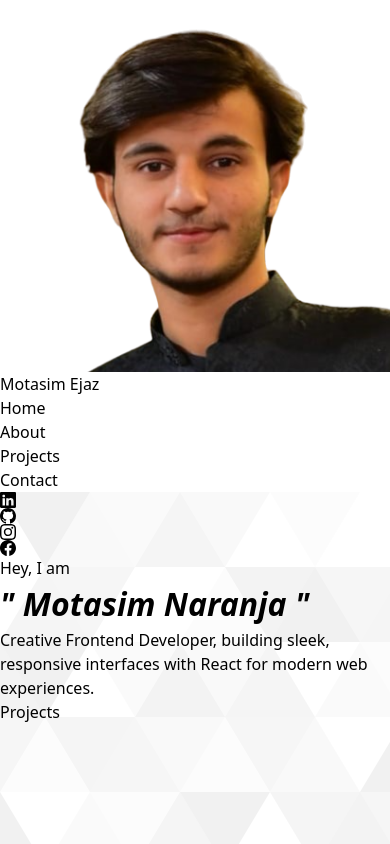
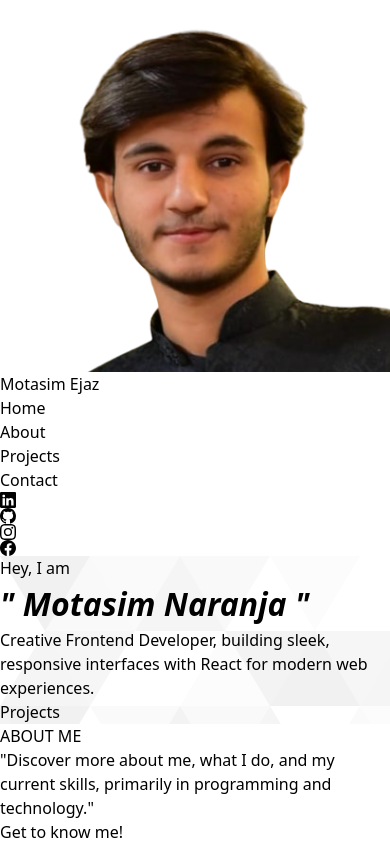
Before and after one commit to Motasim-Naranja/portfolio2, a React (Vite) app: page / in a window 390 px wide. Shown: the top 844 px of the page. Built offline with nearby package versions, Linux system fonts and the light colour scheme.

Commit message:
working on responsive web

```diff
--- a/src/Components/Home.jsx
+++ b/src/Components/Home.jsx
@@ -6,7 +6,7 @@
 const Home = () => {
     return (
         <>
-            <div style={{ position: 'relative', height: '100vh' }}>
+            <div style={{ position: 'relative' }}>
 
                 <div
                     style={{
@@ -24,14 +24,14 @@
                 ></div>
 
 
-                <ul className='bg-white w-[4vw] h-[30vh] text-3xl flex flex-col justify-around items-center sticky top-[20%] left-3 z-10'>
+                {/* <ul className='bg-white w-[4vw] h-[30vh] text-3xl flex flex-col justify-around items-center sticky top-[20%] left-3 z-10'>
                     <li><a href="https://www.linkedin.com/in/motasim-ejaz-979342260/"><BsLinkedin /></a></li>
                     <li><a href="https://github.com/Motasim-Naranja"><BsGithub /></a></li>
                     <li><a href="https://www.instagram.com/motasim_naranja/"><BsInstagram /></a></li>
                     <li><a href=""><BsFacebook /></a></li>
-                </ul>
+                </ul> */}
 
-                <div className='  text-xl z-10 flex flex-col gap-8 tracking-wider'>
+                <div className='  text-xl z-10 flex flex-col gap-8 tracking-wider pb-[20%]'>
                     <h1 className=' px-[27%] font-bold text-2xl z-10'> Hey, I am
                         <TypeAnimation
                             sequence={[
--- a/src/Components/Navbar.jsx
+++ b/src/Components/Navbar.jsx
@@ -1,13 +1,14 @@
 import React from 'react'
 import profile from '../assets/profile 2.png'
+import { BsFacebook, BsGithub, BsInstagram, BsLinkedin } from 'react-icons/bs'
 
 const Navbar = () => {
   return (
     <>
-        <div className='flex justify-between px-8 py-4 bg-[#7843E9] text-white font-bold items-center text-xl  '>
+      <div className='hidden sm:flex justify-between px-8 py-4 bg-[#7843E9] text-white font-bold items-center text-xl'>
         <ul className='flex gap-3 items-center'>
-                <li><img src={profile} alt="" className='w-[60px] rounded-[50%]'/></li>
-                <li>Motasim Ejaz</li>
+          <li><img src={profile} alt="" className='w-[60px] rounded-[50%]' /></li>
+          <li className='md:hidden'>Motasim Ejaz</li>
         </ul>
         <ul className='flex gap-7'>
           <li>Home</li>
@@ -16,6 +17,14 @@
           <li>Contact</li>
         </ul>
       </div>
+
+
+      <ul className='block sm:hidden bg-[#7843E9] w-[4vw] h-[30vh] text-3xl flex flex-col justify-around items-center sticky top-[20%] left-3 z-10'>
+        <li><a href="https://www.linkedin.com/in/motasim-ejaz-979342260/"><BsLinkedin /></a></li>
+        <li><a href="https://github.com/Motasim-Naranja"><BsGithub /></a></li>
+        <li><a href="https://www.instagram.com/motasim_naranja/"><BsInstagram /></a></li>
+        <li><a href=""><BsFacebook/></a></li>
+      </ul>
     </>
   )
 }
--- a/src/Components/Projects.jsx
+++ b/src/Components/Projects.jsx
@@ -3,9 +3,13 @@
 const Projects = () => {
   return (
     <>
-        <div className='h-[100vh] text-xl'>
-            <h2 className='text-3xl font-bold'>PROJECTS</h2>
-            <p>Here you will find some of the personal and clients projects that I created with each project containing its own case study</p>
+        <div className='h-[100vh] text-xl bg-[#f8f8f8] py-12 '>
+            <h2 className='text-3xl font-extrabold text-center'>PROJECTS</h2>
+            <p className='text-center text-gray-600' >Here you will find some of the personal and clients projects that I created with each project containing its own case study</p>
+
+            <div>
+                <div></div>
+            </div>
         </div>
     </>
   )
```
Lines whose indentation alone changed are shown as unchanged.
